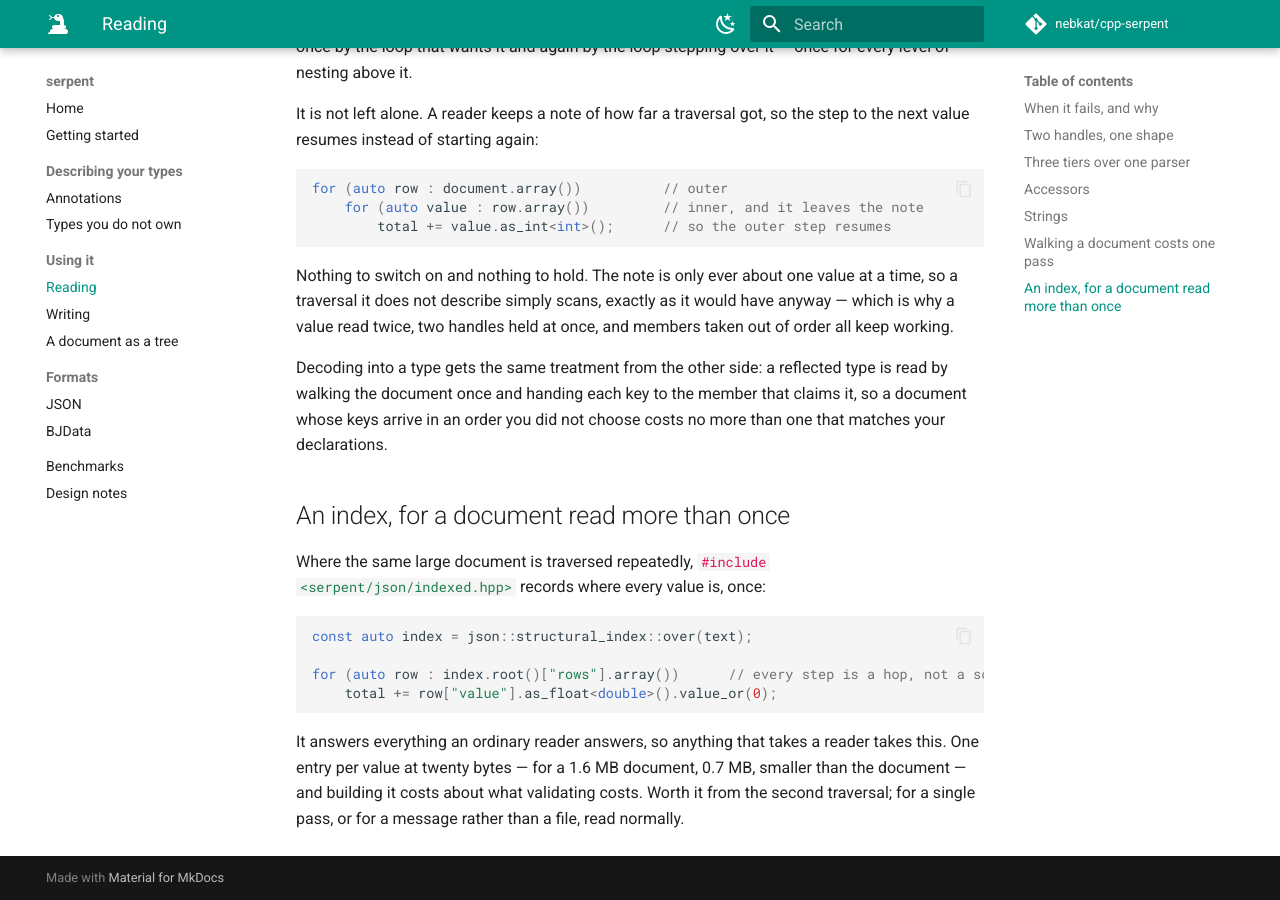
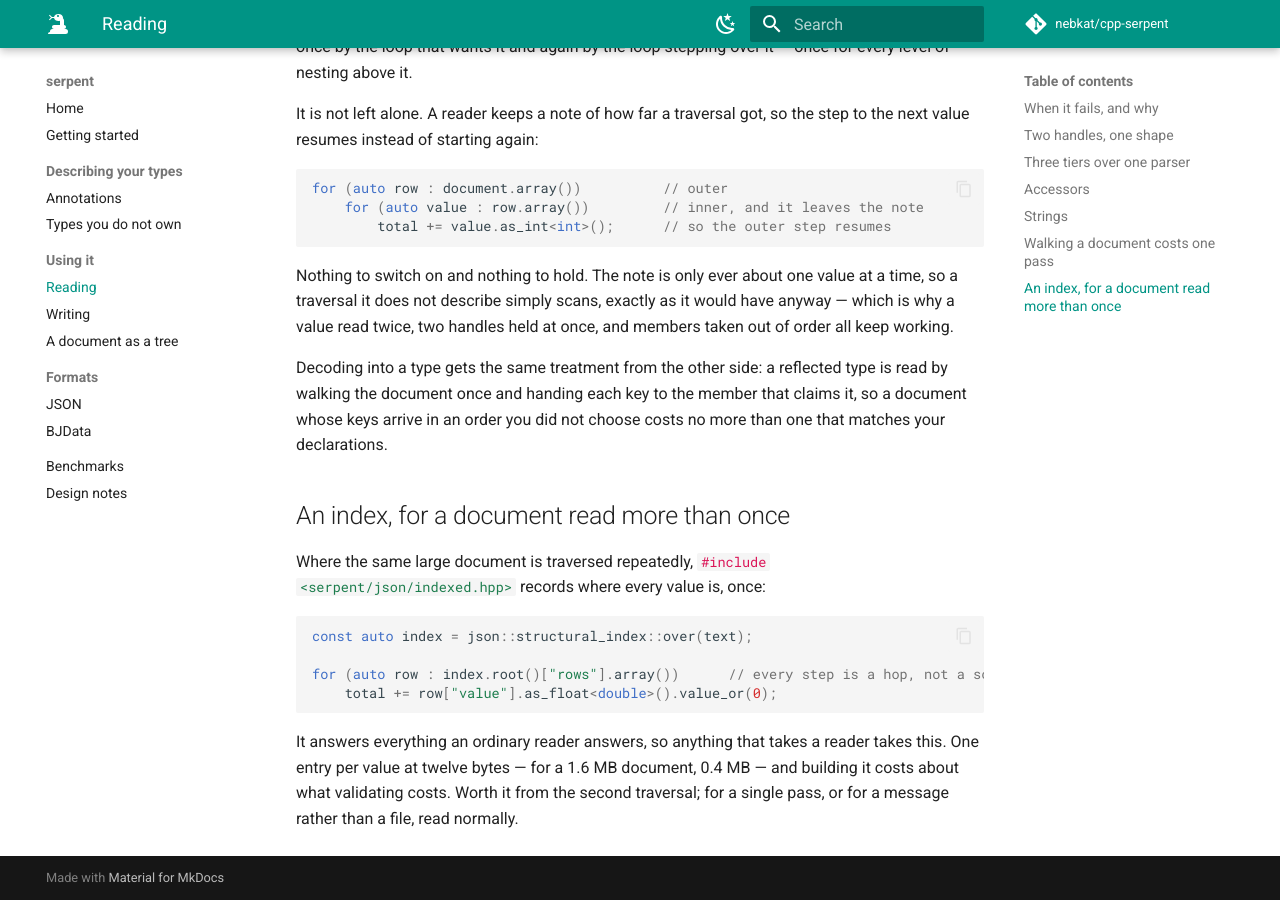
Before and after one commit to nebkat/cpp-serpent, an MkDocs documentation site: the page built from docs/reading.md, in a window 1280 px wide and 900 px high, scrolled down 2821 px. Built offline with MkDocs 1.6.1 and Material for MkDocs 9.7.7, drawn with Linux system fonts in a browser that asks for light colours; comment, search, counter and statistics services are not loaded.

Commit message:
perf(json): Three words an entry, where there were five
An entry carried a key length and a child count that neither has to be
stored.

A recorded key runs to the next quote, so comparing one against a name
whose length the caller already knows is that many bytes and a check that
a quote follows - the same work a length would have saved, and no
storage. The escape flag moves into the high bit of the key offset, which
caps a document at two gigabytes.

How many children a container has is a walk along its siblings, each step
a load, and only size() and size_hint() ever ask.

    entry          20 -> 12 bytes
    citm, 1.6 MB   0.7 -> 0.4 MB of index
    canada, 2.1 MB 3.2 -> 1.9 MB
    walking it     unchanged; building it slightly quicker

````diff
--- a/docs/reading.md
+++ b/docs/reading.md
@@ -178,6 +178,6 @@ for (auto row : index.root()["rows"].array())      // every step is a hop, not a
 ```
 
 It answers everything an ordinary reader answers, so anything that takes a reader takes this.
-One entry per value at twenty bytes — for a 1.6 MB document, 0.7 MB, smaller than the document —
-and building it costs about what validating costs. Worth it from the second traversal; for a
+One entry per value at twelve bytes — for a 1.6 MB document, 0.4 MB — and building it costs
+about what validating costs. Worth it from the second traversal; for a
 single pass, or for a message rather than a file, read normally.
````
Also changed, not shown: 1 other file.
